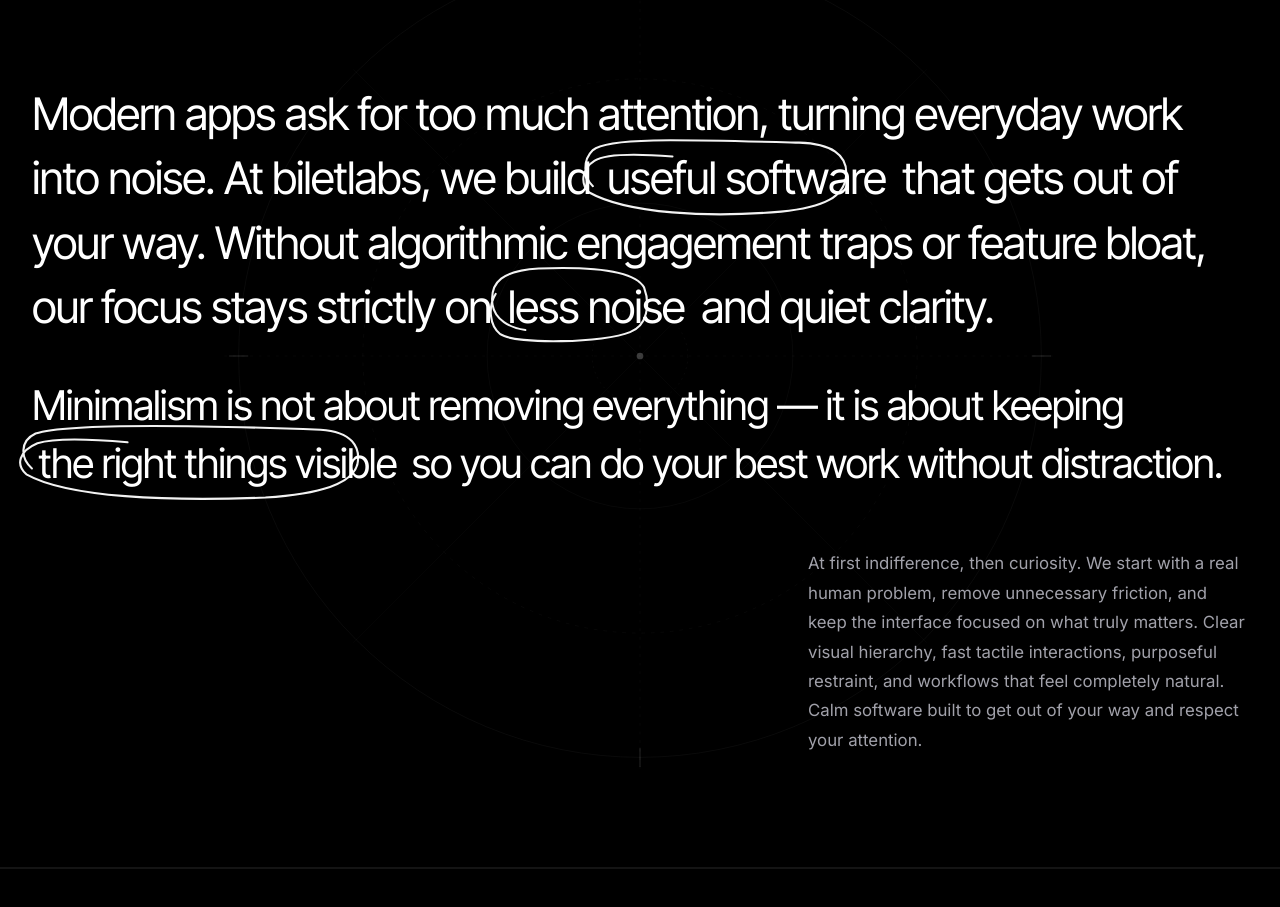
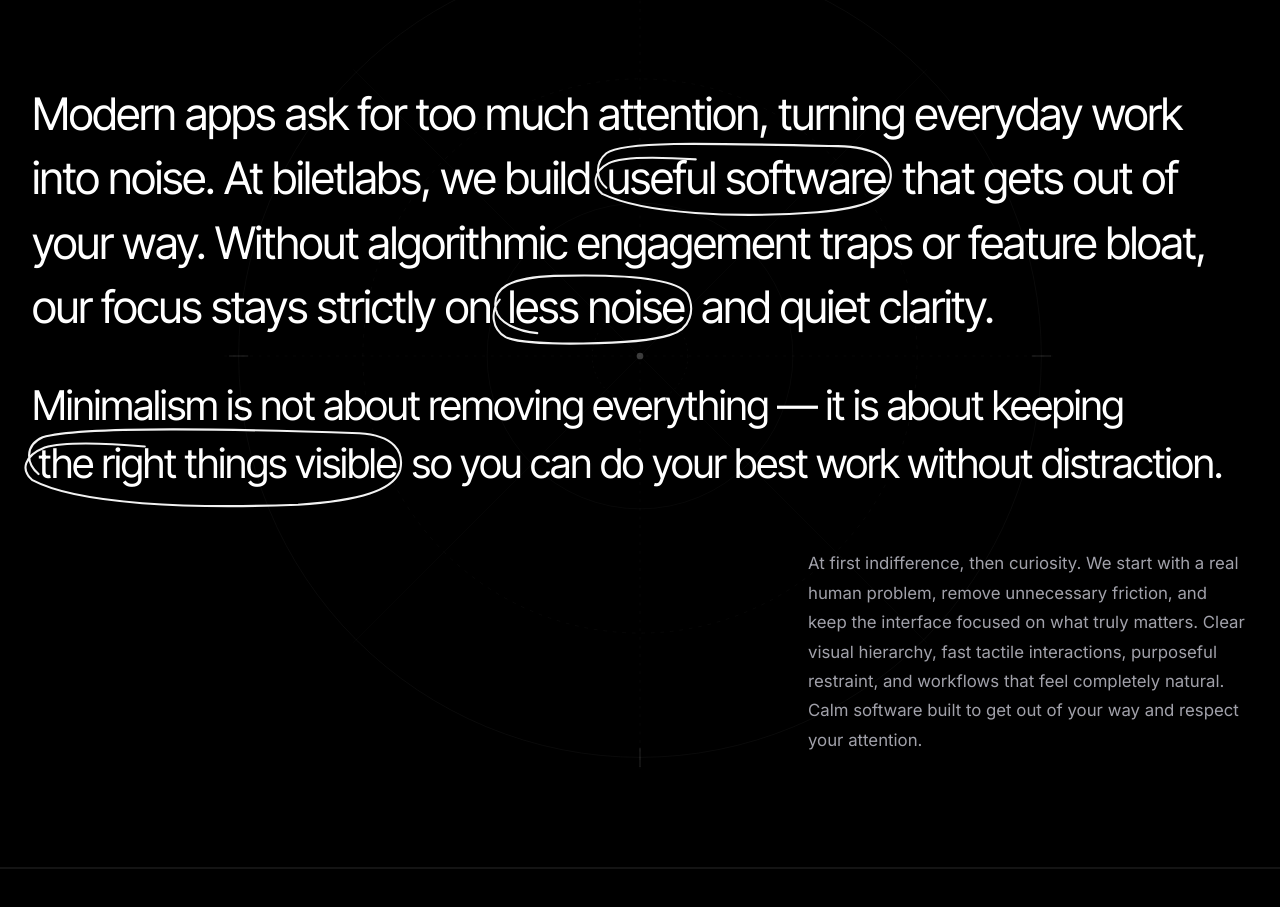
Before and after one commit to Habeeb-Rahman-CA/biletlabs, a website built with Vite: page index.html in a window 1280 px wide. Shown: the part 4920-5827 px from the top of the page. Built offline with nearby package versions, Linux system fonts and the light colour scheme; a web font is replaced by a local one.

Commit message:
style: viewbox fix on the philosophy

```diff
--- a/css/sections.css
+++ b/css/sections.css
@@ -467,27 +467,21 @@
 
 .hand-circle-svg {
   position: absolute;
-  top: -24%;
-  left: -10%;
-  width: 120%;
-  height: 148%;
+  top: -17%;
+  left: -6%;
   pointer-events: none;
   overflow: visible;
   z-index: 3;
 }
 
 .hand-circle-svg.loop-2 {
-  top: -24%;
+  top: -11%;
   left: -12%;
-  width: 124%;
-  height: 148%;
 }
 
 .hand-circle-svg.loop-3 {
-  top: -24%;
-  left: -7%;
-  width: 114%;
-  height: 148%;
+  top: -20%;
+  left: -6%;
 }
 
 .hand-circle-svg path {
--- a/index.html
+++ b/index.html
@@ -430,14 +430,14 @@
             Modern apps ask for too much attention, turning everyday work into noise. At biletlabs, we build
             <span class="hand-circle-wrap">
               <span class="hand-circle-text">useful software</span>
-              <svg class="hand-circle-svg loop-1" viewBox="0 0 320 90" preserveAspectRatio="none" aria-hidden="true">
+              <svg class="hand-circle-svg loop-1" viewBox="0 0 285 90" preserveAspectRatio="none" aria-hidden="true">
                 <path d="M 22 52 C 12 44, 10 28, 22 18 C 38 6, 115 8, 250 11 C 285 12, 304 22, 302 42 C 300 62, 278 72, 230 76 C 150 82, 60 78, 18 58 C 8 50, 9 36, 24 28 C 38 20, 80 22, 110 24" vector-effect="non-scaling-stroke" />
               </svg>
             </span>
             that gets out of your way. Without algorithmic engagement traps or feature bloat, our focus stays strictly on
             <span class="hand-circle-wrap">
               <span class="hand-circle-text">less noise</span>
-              <svg class="hand-circle-svg loop-2" viewBox="0 0 240 90" preserveAspectRatio="none" aria-hidden="true">
+              <svg class="hand-circle-svg loop-2" viewBox="0 0 190 90" preserveAspectRatio="none" aria-hidden="true">
                 <path d="M 20 32 C 10 44, 12 62, 26 70 C 46 80, 160 78, 192 68 C 214 62, 218 42, 210 26 C 198 10, 145 6, 75 8 C 30 10, 12 20, 16 42 C 19 56, 38 64, 58 66" vector-effect="non-scaling-stroke" />
               </svg>
             </span>
@@ -448,7 +448,7 @@
             Minimalism is not about removing everything — it is about keeping
             <span class="hand-circle-wrap">
               <span class="hand-circle-text">the right things visible</span>
-              <svg class="hand-circle-svg loop-3" viewBox="0 0 400 90" preserveAspectRatio="none" aria-hidden="true">
+              <svg class="hand-circle-svg loop-3" viewBox="0 0 360 90" preserveAspectRatio="none" aria-hidden="true">
                 <path d="M 26 50 C 14 40, 12 22, 30 14 C 65 3, 225 6, 340 10 C 374 12, 384 28, 380 46 C 374 66, 340 76, 280 80 C 175 84, 65 80, 20 56 C 8 46, 12 32, 32 24 C 52 18, 95 20, 130 23" vector-effect="non-scaling-stroke" />
               </svg>
             </span>
```
